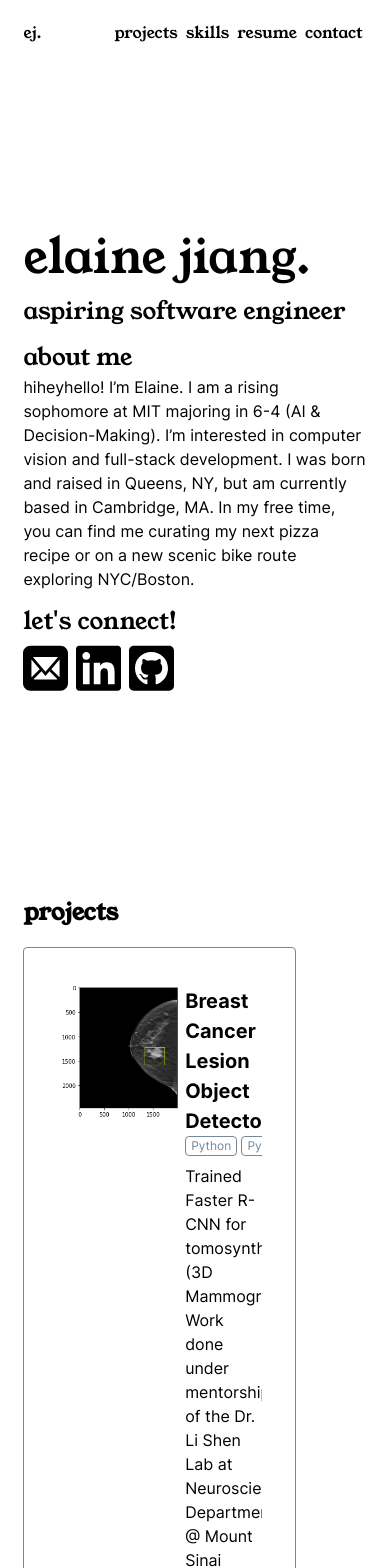
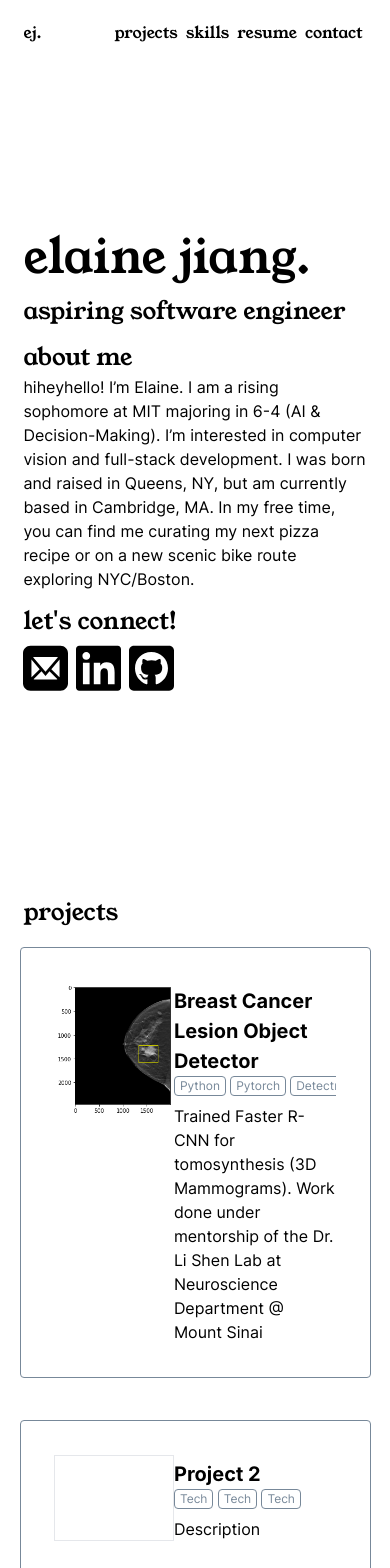
Before and after one commit to elainejiangg/elainejiang, a React (Create React App) app: page / in a window 390 px wide. Shown: the top 1568 px of the page. Built offline with nearby package versions, Linux system fonts and the light colour scheme.

Commit message:
responsive projects

```diff
--- a/src/components/About.js
+++ b/src/components/About.js
@@ -10,7 +10,7 @@ const About = () => {
     <div id="home" className="about-container">
       <div className="title-container">
         <h1>elaine jiang.</h1>
-        <h2 className="sm:pt-16">aspiring software engineer</h2>
+        <h2 className="sm:pt-16 ">aspiring software engineer</h2>
       </div>
 
       <h2>about me</h2>
--- a/src/components/Contact.js
+++ b/src/components/Contact.js
@@ -8,9 +8,7 @@ import { ImMail } from "react-icons/im";
 const Contact = () => {
   return (
     <div className="contact-container">
-      <h2 id="contact" className="font-bold">
-        contact
-      </h2>
+      <h2 id="contact">contact</h2>
       <p>Reach out to me at ejiang@mit.edu! :)</p>
       <p className="pb-1">Or check up what else I've been up to here:</p>
       <div className="icons-container">
--- a/src/components/Projects.css
+++ b/src/components/Projects.css
@@ -24,7 +24,6 @@
   border: 1px solid lightslategray;
   border-radius: 4px 4px;
   margin-right: 50px;
-  margin-right: 5vw;
 }
 
 .project-item-text {
@@ -93,3 +92,19 @@ li {
     font-size: 12px;
   }
 }
+
+@media (max-width: 480px) {
+  .project-item {
+    margin-right: 0vw;
+    width: 90vw;
+  }
+  .projects-list {
+    margin-right: 0vw;
+    align-items: center;
+  }
+  .project-item-text {
+    padding-left: 0vw;
+    width: 60%;
+    overflow: scroll;
+  }
+}
--- a/src/components/Projects.js
+++ b/src/components/Projects.js
@@ -6,9 +6,7 @@ import { FaRegImage } from "react-icons/fa";
 const Projects = () => {
   return (
     <div className="projects-container">
-      <h2 id="projects" className="font-bold">
-        projects
-      </h2>
+      <h2 id="projects">projects</h2>
       <div className="projects-list">
         <div className="project-item">
           <div className="img-container">
--- a/src/components/Resume.js
+++ b/src/components/Resume.js
@@ -4,9 +4,7 @@ import "./Resume.css";
 const Resume = () => {
   return (
     <div className="resume-container">
-      <h2 id="resume" className="font-bold">
-        resume
-      </h2>
+      <h2 id="resume">resume</h2>
       <a
         href="https://drive.google.com/uc?export=download&id=1ar1MihVLGIzloGW7GrS1FllhR4Bmal-p"
         download="ElaineJiang_Resume.pdf"
--- a/src/components/Skills.js
+++ b/src/components/Skills.js
@@ -4,9 +4,7 @@ import "./Skills.css";
 const Skills = () => {
   return (
     <div className="skills-container">
-      <h2 id="skills" className="font-bold">
-        skills
-      </h2>
+      <h2 id="skills">skills</h2>
       <div className="skills-flex">
         <div className="skill-item">Machine Learning</div>
         <div className="skill-item">UI/UX & Full Stack</div>
```
